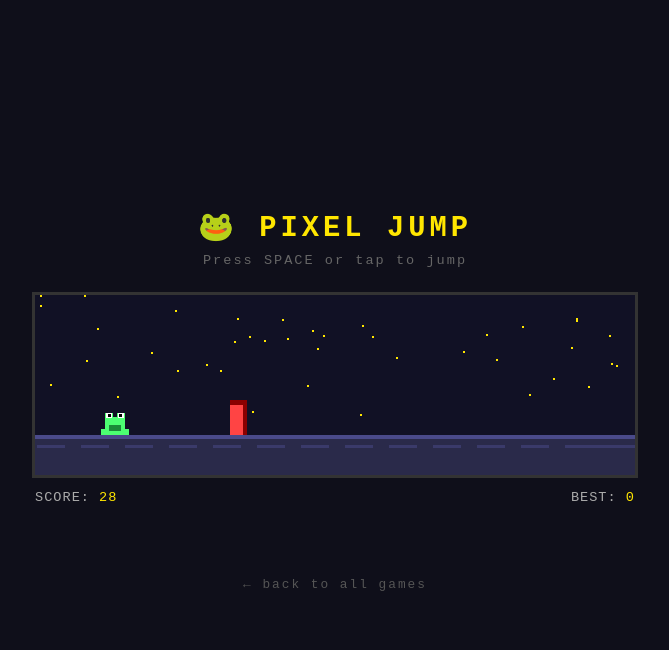
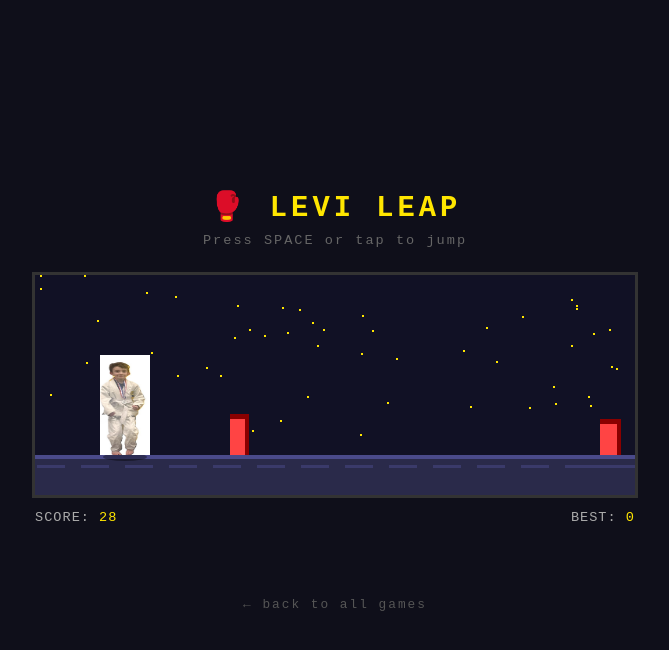
Before and after one commit to ZapRasdower/levi-games, a plain HTML site: page pixel-jump/index.html in a window 1280 px wide. Both pictures are taken after a click on the element 640 px from the left and 384 px from the top of the page. Shown: the whole page, without its empty margins (305-974 px from the left). Drawn offline with Linux system fonts and the light colour scheme.

Commit message:
Rename game to 'Levi Leap' and update player logicRename to Levi Leap and use Levi sprite image

```diff
--- a/pixel-jump/index.html
+++ b/pixel-jump/index.html
@@ -3,7 +3,7 @@
 <head>
   <meta charset="UTF-8">
   <meta name="viewport" content="width=device-width, initial-scale=1.0">
-  <title>Pixel Jump - Levi's Games</title>
+  <title>Levi Leap - Levi's Games</title>
   <style>
     * { margin: 0; padding: 0; box-sizing: border-box; }
 
@@ -76,10 +76,10 @@
 </head>
 <body>
 
-  <h1>&#128056; Pixel Jump</h1>
+  <h1>&#129354; Levi Leap</h1>
   <p class="subtitle">Press SPACE or tap to jump</p>
 
-  <canvas id="gameCanvas" width="600" height="180"></canvas>
+  <canvas id="gameCanvas" width="600" height="220"></canvas>
 
   <div id="ui">
     <div>SCORE: <span id="score">0</span></div>
@@ -101,82 +101,72 @@
   const H = canvas.height;
   const GROUND = H - 40;
 
-  // Pixel palette
   const C = {
     sky:      '#111125',
     ground:   '#2a2a4a',
     groundTop:'#4a4a8a',
-    frog:     '#4cff72',
-    frogDark: '#1a8a38',
-    eye:      '#fff',
-    pupil:    '#000',
     obstacle: '#ff4444',
     obstDark: '#8a0000',
     star:     '#ffe600',
-    cloud:    '#1e1e3a',
-    score:    '#ffe600',
   };
 
-  let state = 'idle'; // idle, playing, dead
+  // Load Levi sprite
+  const leviImg = new Image();
+  leviImg.src = 'levi.png';
+  let imgLoaded = false;
+  leviImg.onload = () => { imgLoaded = true; };
+
+  let state = 'idle';
   let score = 0;
   let best = 0;
   let frame = 0;
   let speed = 4;
   let stars = [];
-  let clouds = [];
   let obstacles = [];
   let particles = [];
   let nextObstacle = 80;
   let groundOffset = 0;
 
-  // ---- FROG ----
-  const frog = {
-    x: 80, y: GROUND, w: 24, h: 20,
-    vy: 0, onGround: true, jumpCount: 0,
-    squish: 1,
+  // ---- PLAYER (Levi) ----
+  const SPRITE_W = 50;
+  const SPRITE_H = 100;
+
+  const player = {
+    x: 90, y: GROUND, vy: 0, onGround: true, jumpCount: 0,
+    squish: 1, rot: 0, targetRot: 0,
     draw() {
       const px = Math.floor(this.x);
       const py = Math.floor(this.y);
-      const sq = this.squish;
 
-      // Body
-      ctx.fillStyle = C.frog;
-      ctx.fillRect(px - 10, py - Math.round(18 * sq), 20, Math.round(18 * sq));
+      // Shadow
+      ctx.fillStyle = 'rgba(0,0,0,0.4)';
+      const shadowScale = this.onGround ? 1 : Math.max(0.3, 1 - (GROUND - py) / 200);
+      ctx.beginPath();
+      ctx.ellipse(px, GROUND + 2, 22 * shadowScale, 4 * shadowScale, 0, 0, Math.PI * 2);
+      ctx.fill();
 
-      // Head bumps (eyes)
-      ctx.fillRect(px - 10, py - Math.round(22 * sq), 8, Math.round(6 * sq));
-      ctx.fillRect(px + 2,  py - Math.round(22 * sq), 8, Math.round(6 * sq));
-
-      // Darker belly
-      ctx.fillStyle = C.frogDark;
-      ctx.fillRect(px - 6, py - Math.round(10 * sq), 12, Math.round(6 * sq));
-
-      // Eyes
-      ctx.fillStyle = C.eye;
-      ctx.fillRect(px - 9, py - Math.round(22 * sq), 6, Math.round(5 * sq));
-      ctx.fillRect(px + 3,  py - Math.round(22 * sq), 6, Math.round(5 * sq));
-
-      // Pupils
-      ctx.fillStyle = C.pupil;
-      ctx.fillRect(px - 7, py - Math.round(21 * sq), 3, Math.round(3 * sq));
-      ctx.fillRect(px + 4,  py - Math.round(21 * sq), 3, Math.round(3 * sq));
-
-      // Legs
-      ctx.fillStyle = C.frog;
-      if (this.onGround) {
-        ctx.fillRect(px - 14, py - 6, 6, 6);
-        ctx.fillRect(px + 8,  py - 6, 6, 6);
+      ctx.save();
+      ctx.translate(px, py - SPRITE_H / 2 * this.squish);
+      ctx.rotate(this.rot);
+      // Slight tilt during jump
+      const sw = SPRITE_W;
+      const sh = SPRITE_H * this.squish;
+      if (imgLoaded) {
+        ctx.drawImage(leviImg, -sw / 2, -sh / 2, sw, sh);
       } else {
-        ctx.fillRect(px - 16, py - Math.round(12 * sq), 6, 6);
-        ctx.fillRect(px + 10, py - Math.round(12 * sq), 6, 6);
+        // fallback while image loads
+        ctx.fillStyle = '#fff';
+        ctx.fillRect(-sw / 2, -sh / 2, sw, sh);
       }
+      ctx.restore();
     },
     jump() {
       if (this.jumpCount < 2) {
         this.vy = -11;
         this.onGround = false;
         this.jumpCount++;
-        this.squish = 0.7;
+        this.squish = 0.85;
+        this.targetRot = this.jumpCount === 2 ? -Math.PI * 2 : -0.3;
         spawnJumpParticles(this.x, this.y);
       }
     },
@@ -186,72 +176,72 @@
       if (this.y >= GROUND) {
         this.y = GROUND;
         this.vy = 0;
-        if (!this.onGround) this.squish = 1.3;
+        if (!this.onGround) this.squish = 1.15;
         this.onGround = true;
         this.jumpCount = 0;
+        this.targetRot = 0;
+        this.rot = 0;
       }
-      this.squish += (1 - this.squish) * 0.25;
+      this.squish += (1 - this.squish) * 0.2;
+      // Animate flip rotation
+      this.rot += (this.targetRot - this.rot) * 0.15;
     },
     getBox() {
-      return { x: this.x - 8, y: this.y - 18, w: 16, h: 18 };
+      return { x: this.x - 18, y: this.y - SPRITE_H + 8, w: 36, h: SPRITE_H - 8 };
     }
   };
 
   // ---- PARTICLES ----
   function spawnJumpParticles(x, y) {
-    for (let i = 0; i < 5; i++) {
+    for (let i = 0; i < 6; i++) {
       particles.push({
-        x, y,
+        x: x + (Math.random() - 0.5) * 20,
+        y: y - 4,
         vx: (Math.random() - 0.5) * 4,
-        vy: -Math.random() * 3 - 1,
-        life: 20,
-        maxLife: 20,
-        color: C.frog
+        vy: -Math.random() * 2,
+        life: 18,
+        maxLife: 18,
+        color: '#aaa'
       });
     }
   }
 
   function spawnDeathParticles(x, y) {
-    for (let i = 0; i < 14; i++) {
+    for (let i = 0; i < 18; i++) {
       particles.push({
         x, y,
-        vx: (Math.random() - 0.5) * 7,
-        vy: -Math.random() * 6 - 2,
-        life: 35,
-        maxLife: 35,
-        color: i % 2 === 0 ? C.frog : C.obstacle
+        vx: (Math.random() - 0.5) * 8,
+        vy: -Math.random() * 7 - 2,
+        life: 40,
+        maxLife: 40,
+        color: i % 2 === 0 ? '#ffe600' : C.obstacle
       });
     }
   }
 
-  // ---- STARS ----
   function initStars() {
-    for (let i = 0; i < 40; i++) {
+    for (let i = 0; i < 50; i++) {
       stars.push({ x: Math.random() * W, y: Math.random() * (GROUND - 20) });
     }
   }
 
-  // ---- OBSTACLES ----
   function spawnObstacle() {
-    const h = 20 + Math.floor(Math.random() * 25);
-    const w = 14 + Math.floor(Math.random() * 10);
+    const h = 24 + Math.floor(Math.random() * 28);
+    const w = 16 + Math.floor(Math.random() * 12);
     obstacles.push({ x: W + 20, w, h });
   }
 
-  // ---- COLLISION ----
   function rectsOverlap(a, b) {
     return a.x < b.x + b.w && a.x + a.w > b.x &&
            a.y < b.y + b.h && a.y + a.h > b.y;
   }
 
-  // ---- DRAW GROUND ----
   function drawGround() {
     ctx.fillStyle = C.groundTop;
     ctx.fillRect(0, GROUND, W, 4);
     ctx.fillStyle = C.ground;
     ctx.fillRect(0, GROUND + 4, W, H - GROUND - 4);
 
-    // Scrolling ground dashes
     ctx.fillStyle = '#3a3a6a';
     for (let i = 0; i < 15; i++) {
       const x = ((i * 44 - groundOffset) % W + W) % W;
@@ -259,7 +249,6 @@
     }
   }
 
-  // ---- DRAW OBSTACLE ----
   function drawObstacle(obs) {
     const py = GROUND - obs.h;
     ctx.fillStyle = C.obstacle;
@@ -269,17 +258,16 @@
     ctx.fillRect(Math.floor(obs.x) + obs.w - 4, py, 4, obs.h);
   }
 
-  // ---- RESET ----
   function reset() {
-    frog.y = GROUND; frog.vy = 0; frog.onGround = true;
-    frog.jumpCount = 0; frog.squish = 1;
+    player.y = GROUND; player.vy = 0; player.onGround = true;
+    player.jumpCount = 0; player.squish = 1;
+    player.rot = 0; player.targetRot = 0;
     obstacles = []; particles = [];
     score = 0; frame = 0; speed = 4;
     nextObstacle = 80;
     groundOffset = 0;
   }
 
-  // ---- MAIN LOOP ----
   function loop() {
     requestAnimationFrame(loop);
     ctx.fillStyle = C.sky;
@@ -288,7 +276,7 @@
     // Stars
     ctx.fillStyle = C.star;
     for (const s of stars) {
-      if (Math.random() < 0.002) continue; // twinkle
+      if (Math.random() < 0.002) continue;
       ctx.fillRect(Math.floor(s.x), Math.floor(s.y), 2, 2);
     }
 
@@ -302,40 +290,35 @@
 
       groundOffset = (groundOffset + speed) % 44;
 
-      // Obstacles
       nextObstacle--;
       if (nextObstacle <= 0) {
         spawnObstacle();
-        const gap = Math.max(40, 85 - score);
+        const gap = Math.max(45, 90 - score);
         nextObstacle = gap + Math.floor(Math.random() * 30);
       }
 
       for (const obs of obstacles) obs.x -= speed;
       obstacles = obstacles.filter(o => o.x > -40);
 
-      // Collision
-      const fb = frog.getBox();
+      const fb = player.getBox();
       for (const obs of obstacles) {
         const ob = { x: obs.x + 2, y: GROUND - obs.h + 2, w: obs.w - 4, h: obs.h - 2 };
         if (rectsOverlap(fb, ob)) {
           state = 'dead';
           if (score > best) { best = score; bestEl.textContent = best; }
-          spawnDeathParticles(frog.x, frog.y - 10);
+          spawnDeathParticles(player.x, player.y - SPRITE_H / 2);
           msgEl.textContent = 'GAME OVER! Press SPACE to try again';
           break;
         }
       }
 
-      frog.update();
+      player.update();
     }
 
-    // Draw obstacles
     for (const obs of obstacles) drawObstacle(obs);
 
-    // Draw frog (don't draw if just died — particles instead)
-    if (state !== 'dead') frog.draw();
+    if (state !== 'dead') player.draw();
 
-    // Particles
     for (const p of particles) {
       p.x += p.vx; p.y += p.vy; p.vy += 0.2; p.life--;
       const alpha = p.life / p.maxLife;
@@ -347,14 +330,13 @@
     particles = particles.filter(p => p.life > 0);
   }
 
-  // ---- INPUT ----
   function handleJump() {
     if (state === 'idle') {
       state = 'playing';
       msgEl.textContent = '';
-      frog.jump();
+      player.jump();
     } else if (state === 'playing') {
-      frog.jump();
+      player.jump();
     } else if (state === 'dead') {
       reset();
       state = 'playing';
```
